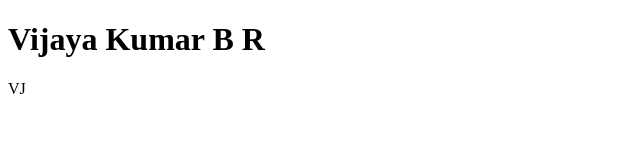
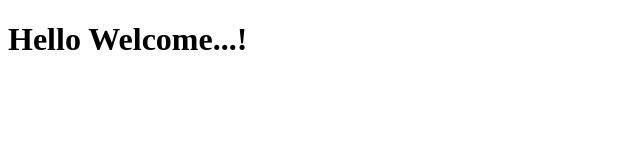
Before and after one commit to vijaya-br-kumar/vijaya-br-kumar.github.io, a plain HTML site: page index.html in a window 1280 px wide. Shown: the whole page, without its empty margins (0-640 px from the left). Drawn offline with Linux system fonts and the light colour scheme.

Commit message:
Update index.html

```diff
--- a/index.html
+++ b/index.html
@@ -5,7 +5,6 @@
   <title>Vijaya B R | Home</title>
 </head>
 <body>
-  <h1>Vijaya Kumar B R</h1>
-  <footer>VJ</footer>
+  <h1>Hello Welcome...!</h1>
 </body>
 </html>
```
